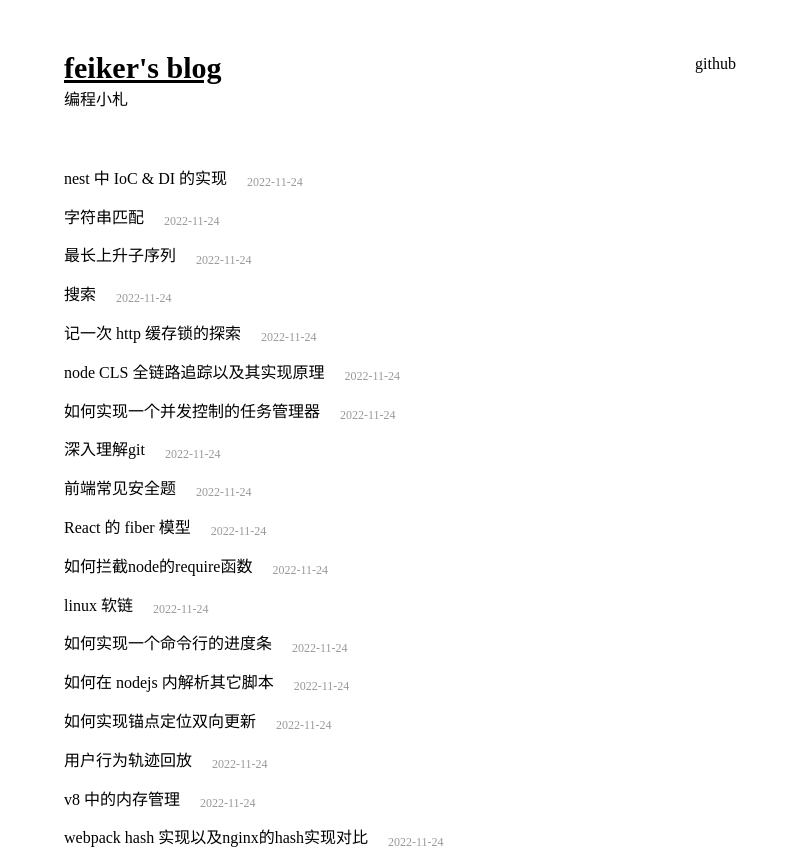
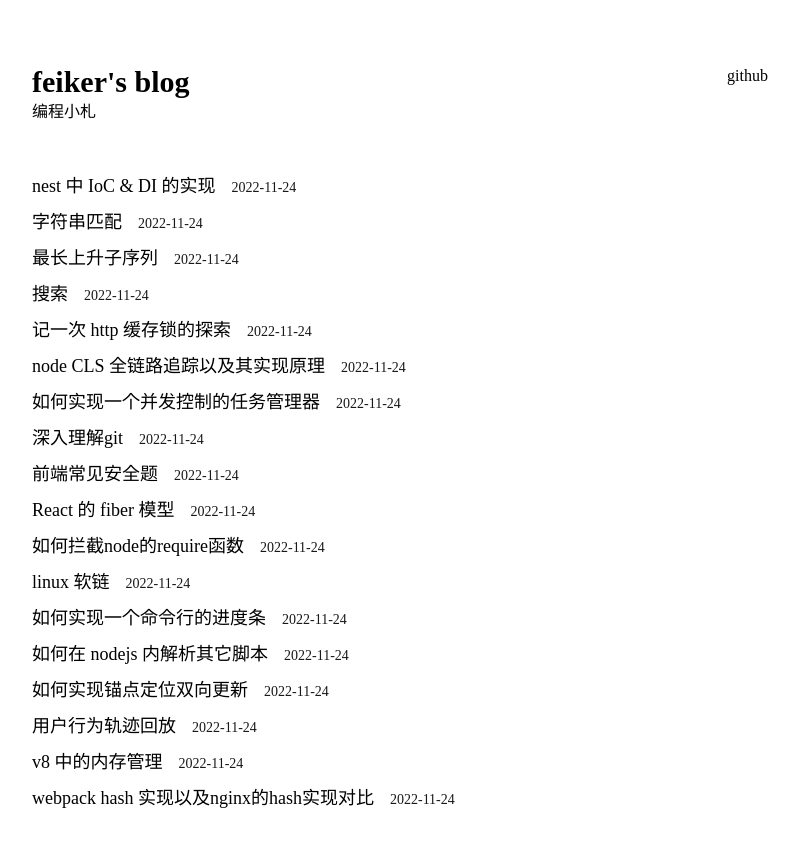
Before and after one commit to feikerwu/shan-hai-jing, a Next.js app: page / in a window 1280 px wide. Shown: the whole page, without its empty margins (240-1039 px from the left). After the commit the page ends 836 px from the top, so only its background shows below. Built offline with nearby package versions, Linux system fonts and the light colour scheme.

Commit message:
feat: remove all css file

```diff
--- a/components/Layout.tsx
+++ b/components/Layout.tsx
@@ -1,11 +1,11 @@
 import React, { FC, Component } from 'react';
-import styles from 'styles/layout.module.css';
+
 import NavBar from './layouts/navbar';
 import Footer from './layouts/footer';
 
 const Layout: FC<{ children: React.ReactNode }> = ({ children }) => {
   return (
-    <div className={styles.layout}>
+    <div className='container max-w-[96ch] text-base p-4'>
       <NavBar></NavBar>
       <main>{children}</main>
       <Footer></Footer>
--- a/components/layouts/navbar.module.css
+++ /dev/null
@@ -1,18 +0,0 @@
-.navbar {
-  width: 100%;
-  display: flex;
-  justify-content: space-between;
-  margin: 50px 0;
-}
-
-.navbarLeft {
-}
-
-.title {
-  font-size: 2em;
-  font-weight: bold;
-  margin-bottom: 0.5em;
-}
-
-.navbarRight {
-}
--- a/components/layouts/navbar.tsx
+++ b/components/layouts/navbar.tsx
@@ -4,24 +4,24 @@ import Link from 'next/link';
 const links = [
   {
     title: 'github',
-    url: 'https://github.com/',
+    url: 'https://github.com/feikerwu',
   },
 ];
 
 const NavBar = () => {
   return (
-    <div className={styles.navbar}>
-      <div className={styles.navbarLeft}>
+    <div className='container flex justify-between my-12'>
+      <div>
         <Link href={'/'} passHref legacyBehavior>
           <div
-            className={`text-3xl font-bold underline`}
+            className={`text-3xl font-bold cursor-pointer`}
           >{`feiker's blog`}</div>
         </Link>
 
-        <div className={styles.desc}>编程小札</div>
+        <div>编程小札</div>
       </div>
 
-      <div className={styles.navBarRight}>
+      <div>
         {links.map(link => (
           <a href={link.url} key={link.title}>
             {link.title}
--- a/pages/index.tsx
+++ b/pages/index.tsx
@@ -3,7 +3,7 @@ import type { NextPage } from 'next';
 import Link from 'next/link';
 import { getAllPosts } from 'services/blog';
 import dayjs from 'dayjs';
-import styles from 'styles/post.module.css';
+
 import type { Post } from 'types';
 
 type ListPageProps = {
@@ -22,14 +22,16 @@ const PostList: NextPage<ListPageProps> = ({ allPosts }) => {
 
 const PostItem: React.FC<Post> = ({ slug, date, title, desc, tags }) => {
   return (
-    <div className={styles.item}>
+    <div className='flex items-end my-2'>
       <Link href={`/post/${slug}`}>
-        <div className={styles.title}>
+        <div className='text-lg font-medium pr-4'>
           <a>{title}</a>
         </div>
       </Link>
 
-      <div className={styles.date}>{dayjs(date).format('YYYY-MM-DD')}</div>
+      <div className='text-sm text-zinc-900 pb-0.5'>
+        {dayjs(date).format('YYYY-MM-DD')}
+      </div>
 
       {/* <p className={styles.desc}> */}
       {/* {desc} */}
--- a/styles/Home.module.css
+++ /dev/null
@@ -1,116 +0,0 @@
-.container {
-  padding: 0 2rem;
-}
-
-.main {
-  min-height: 100vh;
-  padding: 4rem 0;
-  flex: 1;
-  display: flex;
-  flex-direction: column;
-  justify-content: center;
-  align-items: center;
-}
-
-.footer {
-  display: flex;
-  flex: 1;
-  padding: 2rem 0;
-  border-top: 1px solid #eaeaea;
-  justify-content: center;
-  align-items: center;
-}
-
-.footer a {
-  display: flex;
-  justify-content: center;
-  align-items: center;
-  flex-grow: 1;
-}
-
-.title a {
-  color: #0070f3;
-  text-decoration: none;
-}
-
-.title a:hover,
-.title a:focus,
-.title a:active {
-  text-decoration: underline;
-}
-
-.title {
-  margin: 0;
-  line-height: 1.15;
-  font-size: 4rem;
-}
-
-.title,
-.description {
-  text-align: center;
-}
-
-.description {
-  margin: 4rem 0;
-  line-height: 1.5;
-  font-size: 1.5rem;
-}
-
-.code {
-  background: #fafafa;
-  border-radius: 5px;
-  padding: 0.75rem;
-  font-size: 1.1rem;
-  font-family: Menlo, Monaco, Lucida Console, Liberation Mono, DejaVu Sans Mono,
-    Bitstream Vera Sans Mono, Courier New, monospace;
-}
-
-.grid {
-  display: flex;
-  align-items: center;
-  justify-content: center;
-  flex-wrap: wrap;
-  max-width: 800px;
-}
-
-.card {
-  margin: 1rem;
-  padding: 1.5rem;
-  text-align: left;
-  color: inherit;
-  text-decoration: none;
-  border: 1px solid #eaeaea;
-  border-radius: 10px;
-  transition: color 0.15s ease, border-color 0.15s ease;
-  max-width: 300px;
-}
-
-.card:hover,
-.card:focus,
-.card:active {
-  color: #0070f3;
-  border-color: #0070f3;
-}
-
-.card h2 {
-  margin: 0 0 1rem 0;
-  font-size: 1.5rem;
-}
-
-.card p {
-  margin: 0;
-  font-size: 1.25rem;
-  line-height: 1.5;
-}
-
-.logo {
-  height: 1em;
-  margin-left: 0.5rem;
-}
-
-@media (max-width: 600px) {
-  .grid {
-    width: 100%;
-    flex-direction: column;
-  }
-}
--- a/styles/layout.module.css
+++ /dev/null
@@ -1,6 +0,0 @@
-.layout {
-  max-width: 42em;
-  margin: 0 auto;
-
-  line-height: 1.8em;
-}
--- a/styles/post.module.css
+++ /dev/null
@@ -1,23 +0,0 @@
-.item {
-  display: flex;
-  align-items: flex-end;
-  margin-bottom: 10px;
-}
-
-.title {
-  margin-right: 20px;
-  font-size: 1em;
-  font-weight: 500;
-}
-
-.date {
-  font-size: 12px;
-  color: #999;
-  line-height: 1.8em;
-}
-
-.desc {
-  margin: 10px 0;
-  line-height: 1.8em;
-  font-size: 16px;
-}
--- a/tailwind.config.js
+++ b/tailwind.config.js
@@ -9,7 +9,10 @@ module.exports = {
   ],
   theme: {
     fontFamily: {
-      body: ['LXGW WenKai Mono'],
+      // body: ['LXGW WenKai Mono'],
+    },
+    container: {
+      center: true,
     },
     extend: {},
   },
```
